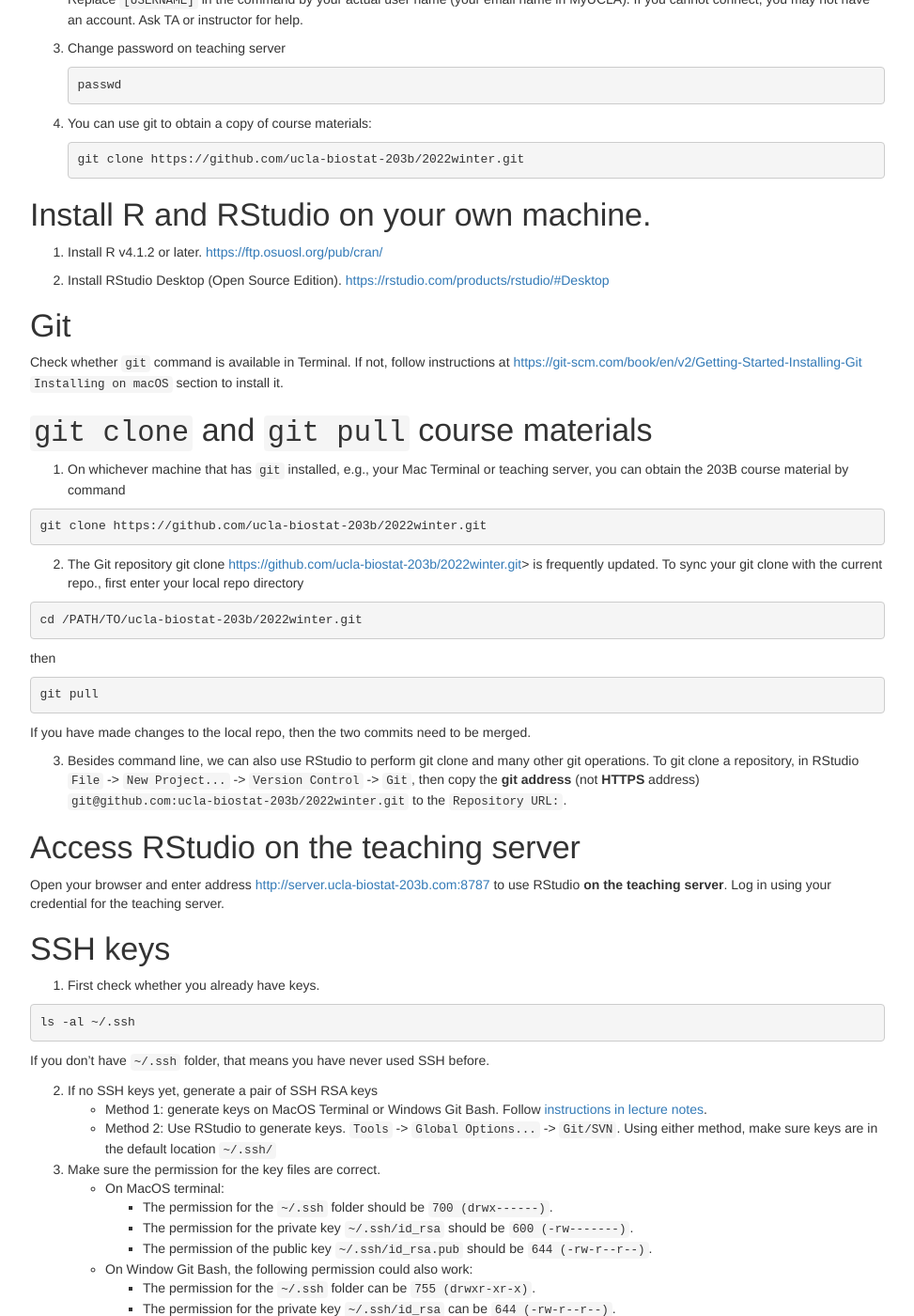
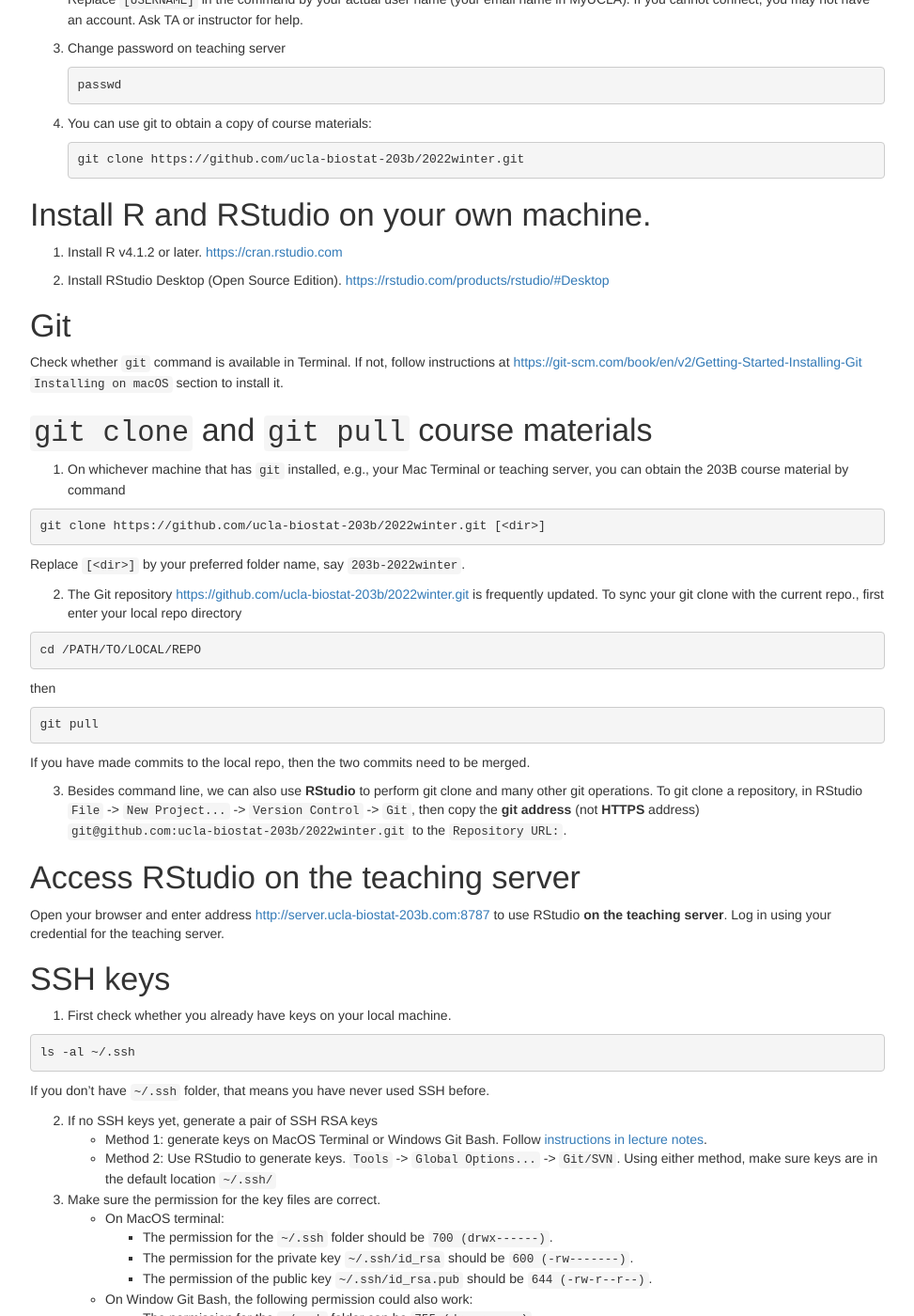
Before and after one commit to ucla-biostat-203b/2022winter, a Jekyll site: the page labs/lab01/lab01_macos.html, which Jekyll copies as it is, in a window 1280 px wide and 1400 px high, scrolled down 586 px. Shown: the whole window at 94% size, without its empty margins (153-1126 px from the left). Built offline with Jekyll 4.4.1, drawn with Linux system fonts in a browser that asks for light colours.

Commit message:
minor edits

```diff
--- a/labs/lab01/lab01_macos.html
+++ b/labs/lab01/lab01_macos.html
@@ -171,7 +171,7 @@ pre code {
 </div>
 
 
-<p>This tutorial is for Mac users. For Windows users, please first read the <a href="https://ucla-biostat-203b/2022winter/labs/lab01/lab01_windows.html">tutorial</a> to install <code>Git for Windows</code>, which ships with <code>Git Bash</code>, then most bash commands in this tutorial will work in <code>Git Bash</code>.</p>
+<p>This tutorial is for Mac users. For Windows users, please first read the <a href="https://ucla-biostat-203b.github.io/2022winter/labs/lab01/lab01_windows.html">tutorial</a> to install <code>Git for Windows</code>, which ships with <code>Git Bash</code>, then most bash commands in this tutorial will work in <code>Git Bash</code>.</p>
 <div id="connect-from-your-mac-to-teaching-server" class="section level1">
 <h1>Connect from your Mac to teaching server</h1>
 <ol style="list-style-type: decimal">
@@ -198,7 +198,7 @@ pre code {
 <div id="install-r-and-rstudio-on-your-own-machine." class="section level1">
 <h1>Install R and RStudio on your own machine.</h1>
 <ol style="list-style-type: decimal">
-<li><p>Install R v4.1.2 or later. <a href="https://ftp.osuosl.org/pub/cran/" class="uri">https://ftp.osuosl.org/pub/cran/</a></p></li>
+<li><p>Install R v4.1.2 or later. <a href="https://cran.rstudio.com" class="uri">https://cran.rstudio.com</a></p></li>
 <li><p>Install RStudio Desktop (Open Source Edition). <a href="https://rstudio.com/products/rstudio/#Desktop" class="uri">https://rstudio.com/products/rstudio/#Desktop</a></p></li>
 </ol>
 </div>
@@ -211,16 +211,17 @@ pre code {
 <ol style="list-style-type: decimal">
 <li>On whichever machine that has <code>git</code> installed, e.g., your Mac Terminal or teaching server, you can obtain the 203B course material by command</li>
 </ol>
-<pre class="bash"><code>git clone https://github.com/ucla-biostat-203b/2022winter.git</code></pre>
+<pre class="bash"><code>git clone https://github.com/ucla-biostat-203b/2022winter.git [&lt;dir&gt;]</code></pre>
+<p>Replace <code>[&lt;dir&gt;]</code> by your preferred folder name, say <code>203b-2022winter</code>.</p>
 <ol start="2" style="list-style-type: decimal">
-<li>The Git repository git clone <a href="https://github.com/ucla-biostat-203b/2022winter.git" class="uri">https://github.com/ucla-biostat-203b/2022winter.git</a>&gt; is frequently updated. To sync your git clone with the current repo., first enter your local repo directory</li>
+<li>The Git repository <a href="https://github.com/ucla-biostat-203b/2022winter.git" class="uri">https://github.com/ucla-biostat-203b/2022winter.git</a> is frequently updated. To sync your git clone with the current repo., first enter your local repo directory</li>
 </ol>
-<pre class="bash"><code>cd /PATH/TO/ucla-biostat-203b/2022winter.git</code></pre>
+<pre class="bash"><code>cd /PATH/TO/LOCAL/REPO</code></pre>
 <p>then</p>
 <pre class="bash"><code>git pull</code></pre>
-<p>If you have made changes to the local repo, then the two commits need to be merged.</p>
+<p>If you have made commits to the local repo, then the two commits need to be merged.</p>
 <ol start="3" style="list-style-type: decimal">
-<li>Besides command line, we can also use RStudio to perform git clone and many other git operations. To git clone a repository, in RStudio <code>File</code> -&gt; <code>New Project...</code> -&gt; <code>Version Control</code> -&gt; <code>Git</code>, then copy the <strong>git address</strong> (not <strong>HTTPS</strong> address) <code>git@github.com:ucla-biostat-203b/2022winter.git</code> to the <code>Repository URL:</code>.</li>
+<li>Besides command line, we can also use <strong>RStudio</strong> to perform git clone and many other git operations. To git clone a repository, in RStudio <code>File</code> -&gt; <code>New Project...</code> -&gt; <code>Version Control</code> -&gt; <code>Git</code>, then copy the <strong>git address</strong> (not <strong>HTTPS</strong> address) <code>git@github.com:ucla-biostat-203b/2022winter.git</code> to the <code>Repository URL:</code>.</li>
 </ol>
 </div>
 <div id="access-rstudio-on-the-teaching-server" class="section level1">
@@ -230,7 +231,7 @@ pre code {
 <div id="ssh-keys" class="section level1">
 <h1>SSH keys</h1>
 <ol style="list-style-type: decimal">
-<li>First check whether you already have keys.</li>
+<li>First check whether you already have keys on your local machine.</li>
 </ol>
 <pre class="bash"><code>ls -al ~/.ssh</code></pre>
 <p>If you don’t have <code>~/.ssh</code> folder, that means you have never used SSH before.</p>
```
Also changed, not shown: labs/lab01/lab01_macos.Rmd (+9 -8 lines).
